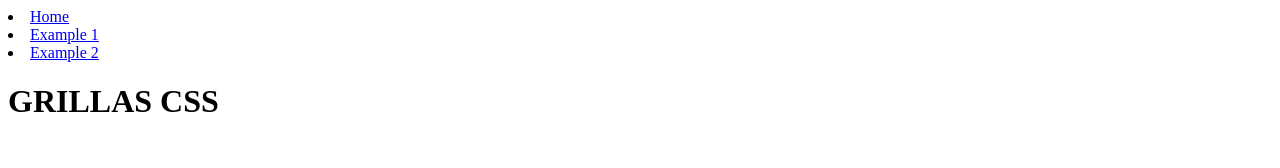
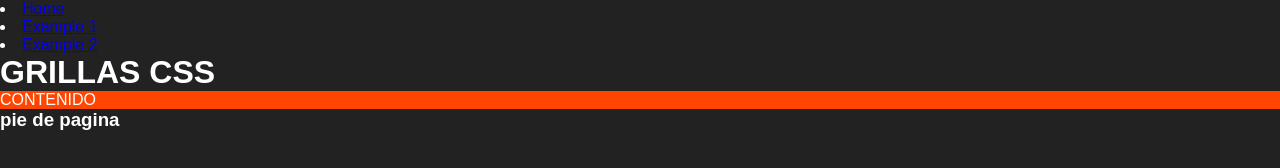
Before and after one commit to sle41/23a-Grid, a plain HTML site: page index.html in a window 1280 px wide. Drawn offline with Linux system fonts and the light colour scheme.

Commit message:
Initial Styles

```diff
--- a/CSS/style.css
+++ b/CSS/style.css
@@ -0,0 +1,15 @@
+*   {
+    padding: 0;
+    margin: 0;
+    box-sizing: border-box;
+}
+
+body    {
+    background-color:#222;
+    color: white;
+    font-family:Arial, Helvetica, sans-serif ;
+}
+
+.grid-container {
+    background-color: orangered;
+}
--- a/index.html
+++ b/index.html
@@ -5,6 +5,7 @@
     <meta http-equiv="X-UA-Compatible" content="IE=edge">
     <meta name="viewport" content="width=device-width, initial-scale=1.0">
     <title>Document</title>
+    <link rel="stylesheet" href="/CSS/style.css">
 </head>
 <body>
     <header>
@@ -18,9 +19,12 @@
         <h1>GRILLAS CSS</h1>
         <section class="grid-container">
             <div class="grid-container">
-
+                CONTENIDO
             </div>
         </section>
     </main>
+    <footer>
+        <h3>pie de pagina</h3>
+    </footer>
 </body>
 </html>
```
